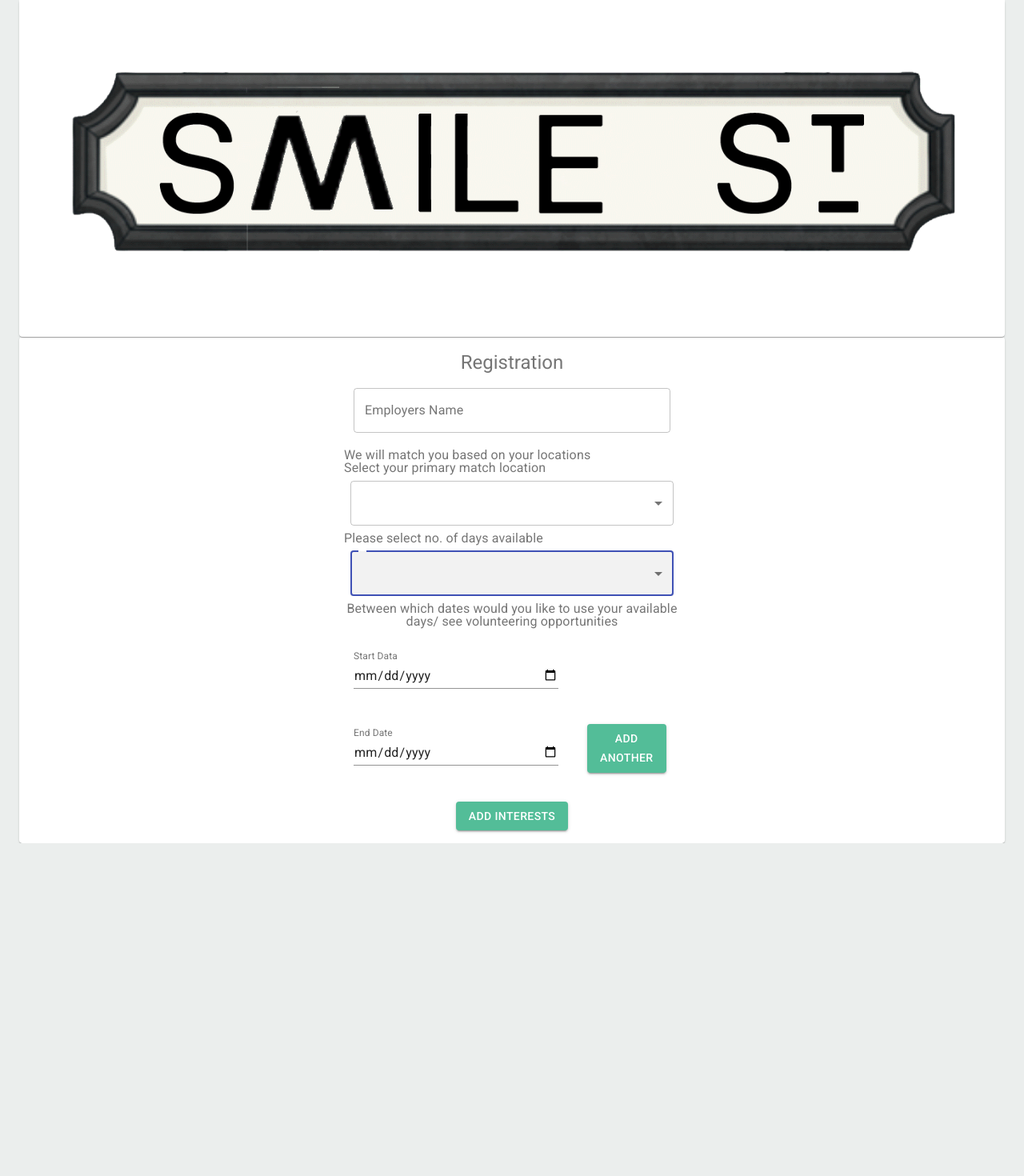
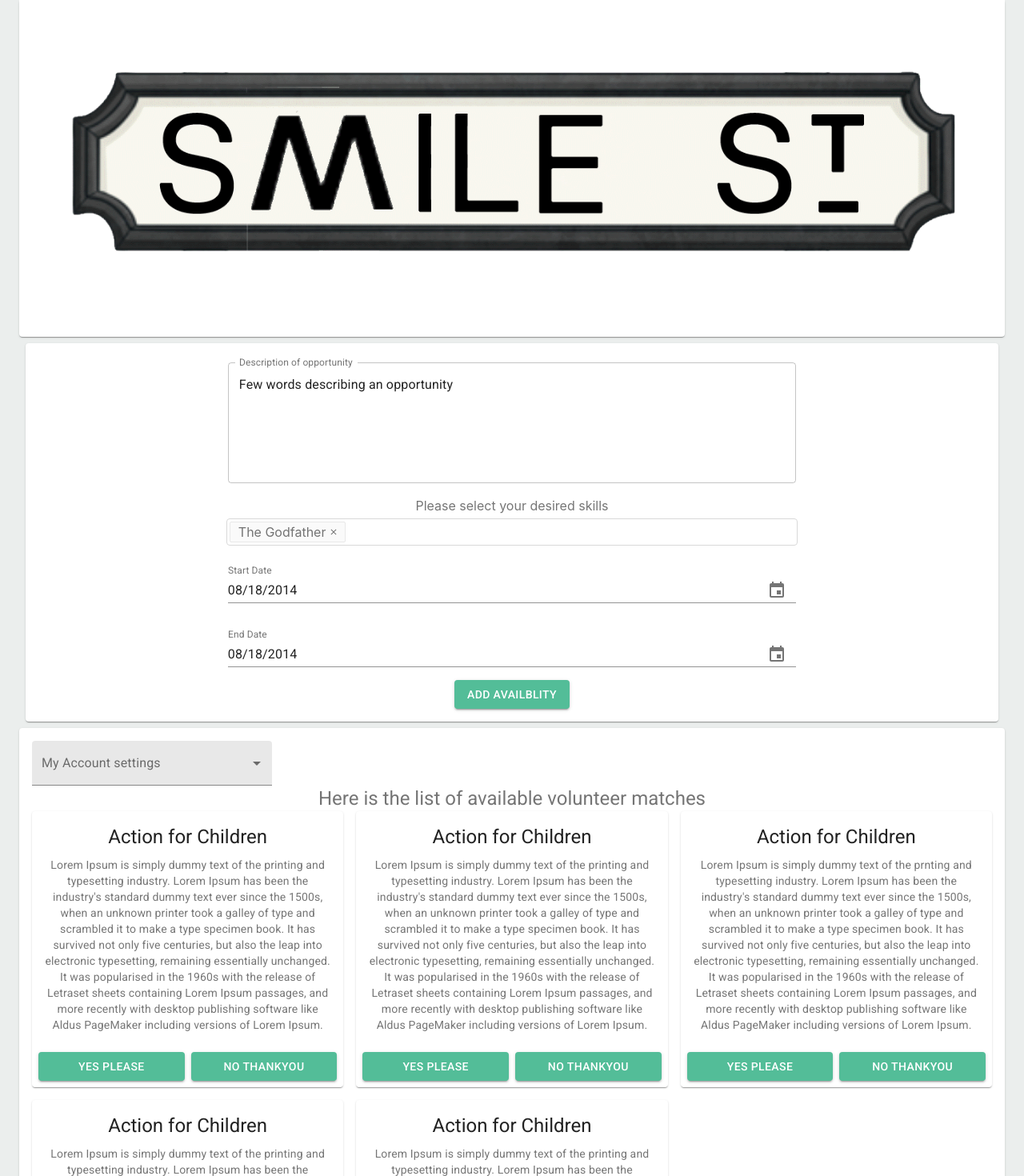
Before and after one commit to smile-street/smile-street, a React (Create React App) app in the folder smile-street-react/: page /GoodCauseDetails in a window 1280 px wide. Shown: the top 1470 px of the page at 80% size. Before the commit the page ends 1054 px from the top, so only its background shows below. Built offline with nearby package versions, Linux system fonts and the light colour scheme.

Commit message:
moved json files to their folder

```diff
--- a/smile-street-react/src/App.js
+++ b/smile-street-react/src/App.js
@@ -1,28 +1,30 @@
 import './App.css';
 import Header from './components/Header/Header';
 // import GoodCauseDetails from "./components/GoodCauseDetails/GoodCauseDetails";
-// import GoodCauseMatches from "./components/GoodCauseMatches/GoodCauseMatches";
+import GoodCauseMatches from './components/GoodCauseMatches/GoodCauseMatches';
 // import Login from "./components/Login/Login";
 // import PasswordRecovery from "./components/PasswordRecovery/PasswordRecovery";
 // import VolunteerInterests from './components/VolunteerInterests/VolunteerInterests';
-// import GoodCauseOpporunity from './components/GoodCauseOpportunity/GoodCauseOpportunity';
+import GoodCauseOpporunity from './components/GoodCauseOpportunity/GoodCauseOpportunity';
 // import Registration from "./components/Registration/Registration";
-// import VoluenteerMatches from './components/VolunteerMatches/VoluenteerMatches';
+import VolunteerMatches from './components/VolunteerMatches/VolunteerMatches';
 // import GoodCauseOpportunity from "./components/GoodCauseOpportunity/GoodCauseOpportunity";
-import VolunteerAvailability from "./components/VolunteerAvaiblity/VolunteerAvailability";
+import VolunteerAvailability from './components/VolunteerAvaiblity/VolunteerAvailability';
 import {
   BrowserRouter as Router,
   Route,
   Switch,
   useHistory,
-} from "react-router-dom";
-
+} from 'react-router-dom';
 
 export default function App() {
   return (
     <div className="App">
       <Header />
-      <VolunteerAvailability/>
+      <GoodCauseOpporunity />
+      <VolunteerMatches />
+      {/* <GoodCauseMatches /> */}
+      {/* <VolunteerAvailability/> */}
       {/* <Router>
         <Header />
         <Route path="/" exact component={Login} />
@@ -30,6 +32,5 @@ export default function App() {
         <Route path="/PasswordRecovery" exact component={PasswordRecovery} />
       </Router> */}
     </div>
-
   );
 }
--- a/smile-street-react/src/components/GoodCauseMatches/GoodCauseMatches.js
+++ b/smile-street-react/src/components/GoodCauseMatches/GoodCauseMatches.js
@@ -1,11 +1,11 @@
-import React from "react";
-import { makeStyles } from "@material-ui/core/styles";
-import { Paper, Container } from "@material-ui/core";
-import Grid from "@material-ui/core/Grid";
-import MatchVolunteersCard from "./MatchedVolunteersCard";
-import PageHeading from "../PageHeading/PageHeading";
-import GoodCauseProfileButton from "./GoodCauseProfileButton";
-import testData from "../../../src/testData.json";
+import React from 'react';
+import {makeStyles} from '@material-ui/core/styles';
+import {Paper, Container} from '@material-ui/core';
+import Grid from '@material-ui/core/Grid';
+import MatchVolunteersCard from './MatchedVolunteersCard';
+import PageHeading from '../PageHeading/PageHeading';
+import GoodCauseProfileButton from './GoodCauseProfileButton';
+import GoodCauseMatches from './GoodCauseMatches.json';
 
 const useStyles = makeStyles((theme) => ({
   root: {
@@ -13,7 +13,7 @@ const useStyles = makeStyles((theme) => ({
   },
   paper: {
     padding: theme.spacing(2),
-    textAlign: "center",
+    textAlign: 'center',
     color: theme.palette.text.secondary,
   },
 }));
@@ -34,7 +34,7 @@ export default function FullWidthGrid() {
             justify="flex-start"
             alignItems="flex-start"
           >
-            {testData.map((item) => {
+            {GoodCauseMatches.map((item) => {
               return (
                 <Grid item xs={12} sm={4}>
                   <MatchVolunteersCard
--- a/smile-street-react/src/components/VolunteerMatches/VoluenteerMatches.js
+++ b/smile-street-react/src/components/VolunteerMatches/VolunteerMatches.js
@@ -4,8 +4,7 @@ import PageHeading from '../PageHeading/PageHeading';
 import Profilebutton from './Profilebutton';
 import {makeStyles} from '@material-ui/core/styles';
 import MatchCard from './MatchCard';
-
-import goodCauseDisplayDetailsMock from '../../goodCauseDisplayDetailsMock.json';
+import VolunteerMatchesData from './VolunteerMatches.json';
 
 const useStyles = makeStyles((theme) => ({
   root: {
@@ -30,10 +29,10 @@ const useStyles = makeStyles((theme) => ({
   },
 }));
 
-export default function VoluenteerMatches() {
+export default function VolunteerMatches() {
   const classes = useStyles();
 
-  const [data, setData] = React.useState(goodCauseDisplayDetailsMock);
+  const [data, setData] = React.useState(VolunteerMatchesData);
   console.log(data);
   const handleAgree = (id) => {
     console.log('I am invoked ', id);
```
Also changed, not shown: smile-street-react/src/components/GoodCauseMatches/MatchedVolunteersCard.js (+10 -11 lines), smile-street-react/src/components/GoodCauseMatches/GoodCauseMatches.json (renamed from smile-street-react/src/testData.json), smile-street-react/src/components/VolunteerMatches/VolunteerMatches.json (renamed from smile-street-react/src/goodCauseDisplayDetailsMock.json).
